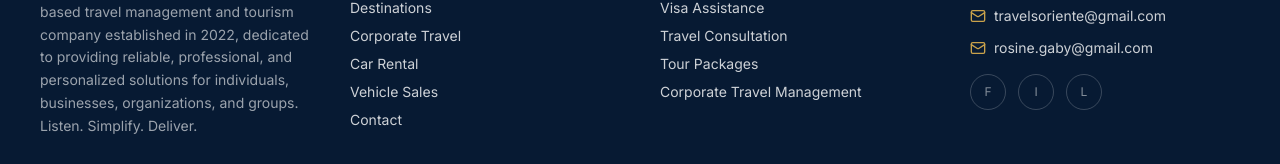
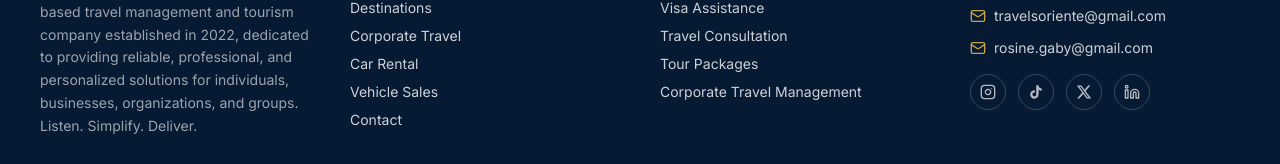
Before and after one commit to clementrugwiro/ORIENTE, a Next.js app: page /contact in a window 1280 px wide. Shown: the part 1643-1807 px from the top of the page. Built offline with nearby package versions, Linux system fonts and the light colour scheme; a web font is replaced by a local one.

Commit message:
animation to landing page image, added social media links and sliding brands in car rental

```diff
--- a/app/car-rental/page.tsx
+++ b/app/car-rental/page.tsx
@@ -5,6 +5,8 @@ import Container from "@/components/Container";
 import Hero from "@/components/Hero";
 import SectionHeader from "@/components/SectionHeader";
 import CTASection from "@/components/CTASection";
+import BrandSlideshow from "@/components/BrandSlideshow";
+import VehicleSalesExplorer from "@/components/VehicleSalesExplorer";
 import VehicleInquiryForm from "@/components/forms/VehicleInquiryForm";
 import { carRentalSolutions } from "@/lib/data/company";
 
@@ -25,6 +27,7 @@ export default function CarRentalPage() {
         imageAlt="Scenic travel destination"
         size="sm"
       />
+       <VehicleSalesExplorer brandsSlot={<BrandSlideshow />} />
 
       <section className="section">
         <Container>
--- a/app/contact/page.tsx
+++ b/app/contact/page.tsx
@@ -3,6 +3,7 @@ import { Phone, Mail, MapPin, MessageCircle } from "lucide-react";
 import Container from "@/components/Container";
 import Hero from "@/components/Hero";
 import ContactForm from "@/components/forms/ContactForm";
+import SocialLinks from "@/components/SocialLinks";
 import { companyInfo } from "@/lib/data/company";
 import { whatsappLink } from "@/components/WhatsAppButton";
 
@@ -76,6 +77,7 @@ export default function ContactPage() {
     <MapPin className="h-5 w-5 text-accent-dark" aria-hidden="true" />
     <h3 className="mt-4 font-display text-base font-semibold text-primary">Office</h3>
     <p className="mt-2 text-sm text-muted">{companyInfo.contact.address}</p>
+    <SocialLinks variant="light" />
   </div>
 </div>
 
--- a/app/globals.css
+++ b/app/globals.css
@@ -59,7 +59,11 @@ body {
   @apply focus-visible:outline focus-visible:outline-2 focus-visible:outline-offset-2 focus-visible:outline-accent;
 }
 @media (prefers-reduced-motion: reduce) {
-  .animate-marquee {
+   .animate-marquee,
+  .animate-kenburns {
     animation: none;
   }
+  .hero-plane {
+    display: none;
+  }
 }
--- a/app/page.tsx
+++ b/app/page.tsx
@@ -34,6 +34,7 @@ export default function HomePage() {
         subtitle="Professional, personalized and dependable travel, tourism and mobility solutions from Rwanda to the world."
         backgroundImage="/images/airplane-taking-off-sunset.jpg"
         imageAlt="Scenic travel destination"
+        animated
       >
         <Link href="/contact" className="btn-primary">
           Plan Your Journey <ArrowRight className="h-4 w-4" aria-hidden="true" />
--- a/components/Footer.tsx
+++ b/components/Footer.tsx
@@ -1,6 +1,7 @@
 import Link from "next/link";
 import { Compass, Mail, Phone, MapPin } from "lucide-react";
 import Image from "next/image";
+import SocialLinks from "@/components/SocialLinks";
 import { companyInfo } from "@/lib/data/company";
 import { services } from "@/lib/data/services";
 
@@ -73,17 +74,7 @@ export default function Footer() {
               </li>
             ))}
           </ul>
-          <div className="mt-4 flex gap-3" aria-label="Social media placeholders">
-            {["Facebook", "Instagram", "LinkedIn"].map((label) => (
-              <span
-                key={label}
-                className="flex h-9 w-9 items-center justify-center rounded-full border border-white/20 text-xs text-white/50"
-                title={`${label} (coming soon)`}
-              >
-                {label[0]}
-              </span>
-            ))}
-          </div>
+          <SocialLinks />
         </div>
       </div>
 
--- a/components/Hero.tsx
+++ b/components/Hero.tsx
@@ -1,5 +1,6 @@
 import Image from "next/image";
 import { cn } from "@/lib/utils/cn";
+import { Plane } from "lucide-react";
 
 export default function Hero({
   eyebrow,
@@ -11,6 +12,7 @@ export default function Hero({
   backgroundImage,
   imageAlt = "",
   overlay = "dark",
+  animated = false,
 }: {
   eyebrow?: string;
   title: string;
@@ -24,6 +26,7 @@ export default function Hero({
   imageAlt?: string;
   /** How dark the overlay over the image is, for text legibility. */
   overlay?: "dark" | "darker" | "none";
+  animated?: boolean;
 }) {
   return (
     <section
@@ -41,7 +44,7 @@ export default function Hero({
             fill
             priority
             sizes="100vw"
-            className="object-cover"
+              className={cn("object-cover", animated && "animate-kenburns")}
           />
           {overlay !== "none" && (
             <div
@@ -72,6 +75,15 @@ export default function Hero({
             "repeating-linear-gradient(45deg, #ffffff 0, #ffffff 1px, transparent 1px, transparent 14px)",
         }}
       />
+      {animated && (
+  <div
+    aria-hidden="true"
+    className="hero-plane pointer-events-none absolute bottom-6 left-0 z-10 animate-flyAcross opacity-0"
+  >
+    <span className="absolute right-1/2 top-1/2 h-0.5 w-40 origin-right -rotate-45 bg-gradient-to-l from-white/70 to-transparent" />
+    <Plane className="relative h-10 w-10 fill-white text-white drop-shadow-lg md:h-14 md:w-14" />
+  </div>
+)}
       <div className="container-oriente relative">
         {eyebrow && (
           <span className="section-eyebrow text-accent-light">{eyebrow}</span>
--- a/components/Navbar.tsx
+++ b/components/Navbar.tsx
@@ -14,7 +14,7 @@ const links = [
   { href: "/destinations", label: "Destinations" },
   { href: "/corporate-travel", label: "Corporate Travel" },
   { href: "/car-rental", label: "Car Rental" },
-  { href: "/vehicle-sales", label: "Vehicle Sales" },
+  { href: "/vehicle-sales", label: "Car Sales" },
   { href: "/contact", label: "Contact" },
 ];
 
--- /dev/null
+++ b/components/SocialLinks.tsx
@@ -0,0 +1,64 @@
+import { Instagram, Linkedin } from "lucide-react";
+import type { ReactNode } from "react";
+
+// Lucide has no TikTok or X icons, so these two are inline SVGs.
+const TikTokIcon = ({ className }: { className?: string }) => (
+  <svg viewBox="0 0 24 24" fill="currentColor" className={className} aria-hidden="true">
+    <path d="M19.59 6.69a4.83 4.83 0 0 1-3.77-4.25V2h-3.45v13.67a2.89 2.89 0 0 1-5.2 1.74 2.89 2.89 0 0 1 2.31-4.64 2.93 2.93 0 0 1 .88.13V9.4a6.84 6.84 0 0 0-1-.05A6.33 6.33 0 0 0 5 20.1a6.34 6.34 0 0 0 10.86-4.43v-7a8.16 8.16 0 0 0 4.77 1.52v-3.4a4.85 4.85 0 0 1-1-.1z" />
+  </svg>
+);
+
+const XIcon = ({ className }: { className?: string }) => (
+  <svg viewBox="0 0 24 24" fill="currentColor" className={className} aria-hidden="true">
+    <path d="M18.244 2.25h3.308l-7.227 8.26 8.502 11.24H16.17l-5.214-6.817L4.99 21.75H1.68l7.73-8.835L1.254 2.25H8.08l4.713 6.231zm-1.161 17.52h1.833L7.084 4.126H5.117z" />
+  </svg>
+);
+
+const socials: { label: string; href: string; icon: (cls: string) => ReactNode }[] = [
+  {
+    label: "Instagram",
+    href: "https://www.instagram.com/oriente_travels_tours",
+    icon: (cls) => <Instagram className={cls} aria-hidden="true" />,
+  },
+  {
+    label: "TikTok",
+    href: "https://www.tiktok.com/@oriente.travels.tours",
+    icon: (cls) => <TikTokIcon className={cls} />,
+  },
+  {
+    label: "X (Twitter)",
+    href: "https://x.com/orientetravels",
+    icon: (cls) => <XIcon className={cls} />,
+  },
+  {
+    label: "LinkedIn",
+    href: "https://www.linkedin.com/in/oriente-travels-and-tours-029150442/",
+    icon: (cls) => <Linkedin className={cls} aria-hidden="true" />,
+  },
+];
+
+export default function SocialLinks({ variant = "dark" }: { variant?: "dark" | "light" }) {
+  const styles =
+    variant === "dark"
+      ? "border-white/20 text-white/70 hover:border-accent hover:bg-accent hover:text-primary-dark"
+      : "border-primary/20 bg-primary text-white hover:border-accent hover:bg-accent hover:text-primary-dark";
+
+  return (
+    <ul className="mt-4 flex gap-3" aria-label="Oriente on social media">
+      {socials.map((s) => (
+        <li key={s.label}>
+          <a
+            href={s.href}
+            target="_blank"
+            rel="noopener noreferrer"
+            aria-label={`Oriente on ${s.label}`}
+            title={s.label}
+            className={`flex h-9 w-9 items-center justify-center rounded-full border transition-colors focus-ring ${styles}`}
+          >
+            {s.icon("h-4 w-4")}
+          </a>
+        </li>
+      ))}
+    </ul>
+  );
+}
--- a/tailwind.config.ts
+++ b/tailwind.config.ts
@@ -34,6 +34,16 @@ const config: Config = {
         cardHover: "0 12px 32px rgba(11, 37, 69, 0.14)",
       },
       keyframes: {
+         kenburns: {
+    "0%": { transform: "scale(1)" },
+    "100%": { transform: "scale(1.12)" },
+  },
+  flyAcross: {
+    "0%": { transform: "translate(-15vw, 0)", opacity: "0" },
+    "10%": { opacity: "1" },
+    "85%": { opacity: "1" },
+    "100%": { transform: "translate(105vw, -40vh)", opacity: "0" },
+  },
         marquee: {
     "0%": { transform: "translateX(0)" },
     "100%": { transform: "translateX(-50%)" },
@@ -46,6 +56,8 @@ const config: Config = {
       animation: {
         marquee: "marquee 40s linear infinite",
         fadeUp: "fadeUp 0.6s ease-out forwards",
+        kenburns: "kenburns 6s ease-in infinite alternate",
+        flyAcross: "flyAcross 4s ease-in-out 0.3s 1 forwards",
       },
     },
   },
```
Lines whose indentation alone changed are shown as unchanged.
